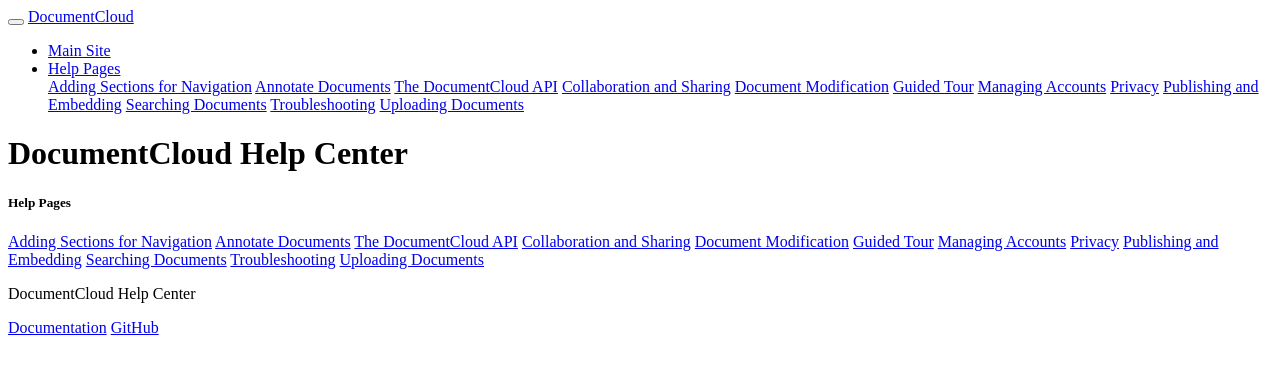
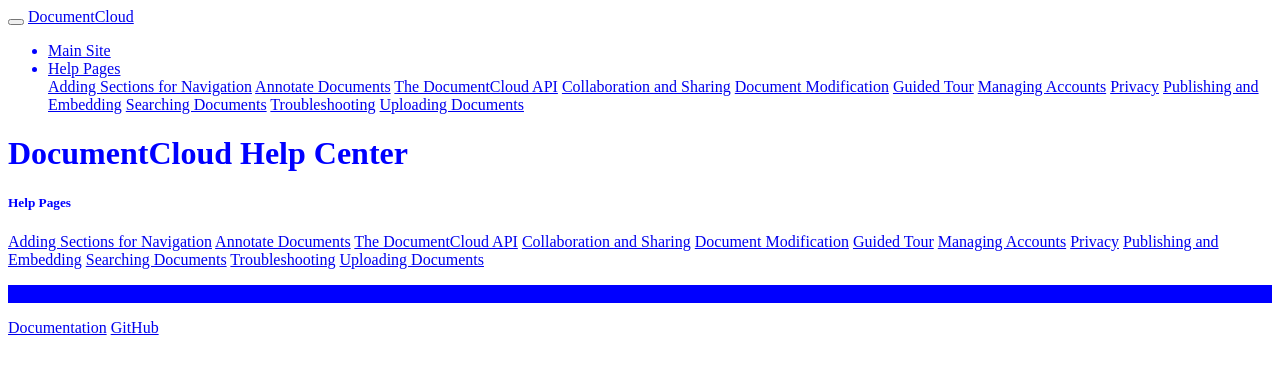
Before and after one commit to documentcloud/help_center, a Jekyll site: the page built from index.md, in a window 1280 px wide. Shown: the top 374 px of the page. Built offline with Jekyll 4.4.1, drawn with Linux system fonts in a browser that asks for light colours; comment, search, counter and statistics services are not loaded; our own code applies the rules of GitHub Pages for plain Markdown files.

Commit message:
Testing styles

```diff
--- a/assets/css/style.scss
+++ b/assets/css/style.scss
@@ -12,3 +12,11 @@
 img {
     width:100%;
 }
+
+body {
+    color:blue;
+}
+
+p {
+    background:blue;
+}
```
